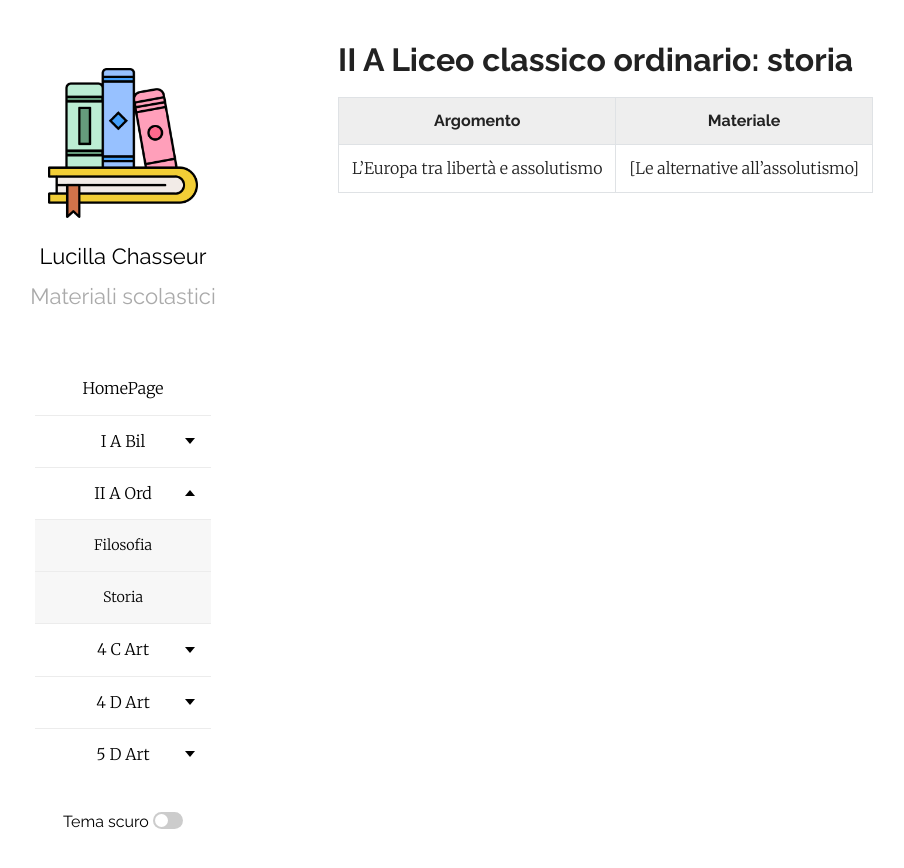
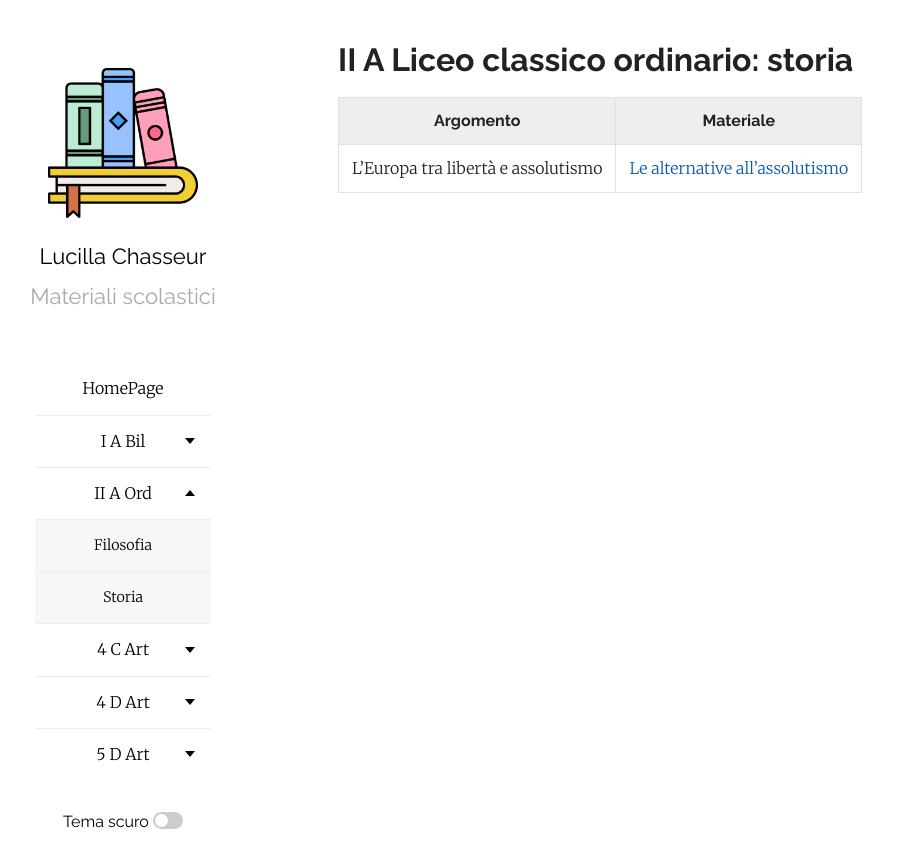
Before and after one commit to efemeridi/efemeridi.github.io, a Jekyll site: the page built from 2a_ord_storia.md, in a window 1280 px wide. Shown: the top 868 px of the page, without its empty margins (62-966 px from the left). Built offline with Jekyll 4.4.1, drawn with Linux system fonts in a browser that asks for light colours; our own code applies the rules of GitHub Pages for plain Markdown files; part of the change alters nothing that is shown.

```diff
--- a/2a_ord_storia.md
+++ b/2a_ord_storia.md
@@ -5,4 +5,4 @@ layout: page
 
 | Argomento | Materiale   |
 |-----------|-------------|
-|L'Europa tra libertà e assolutismo | [Le alternative all'assolutismo]
+|L'Europa tra libertà e assolutismo | [Le alternative all'assolutismo](/materiali/II_A_ord/storia/02_vol_2_alternative_all_assolutismo.pdf)
```
